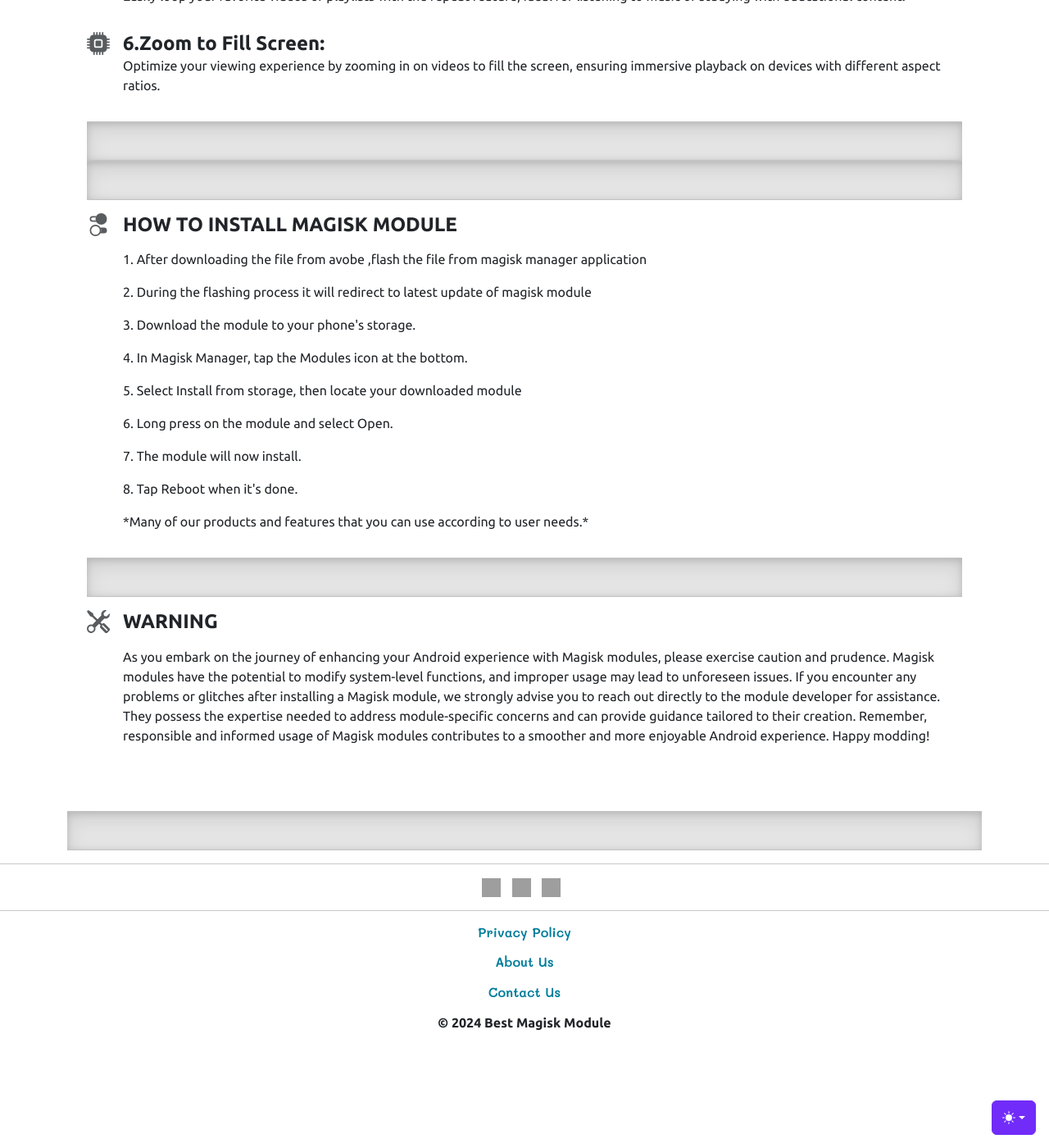
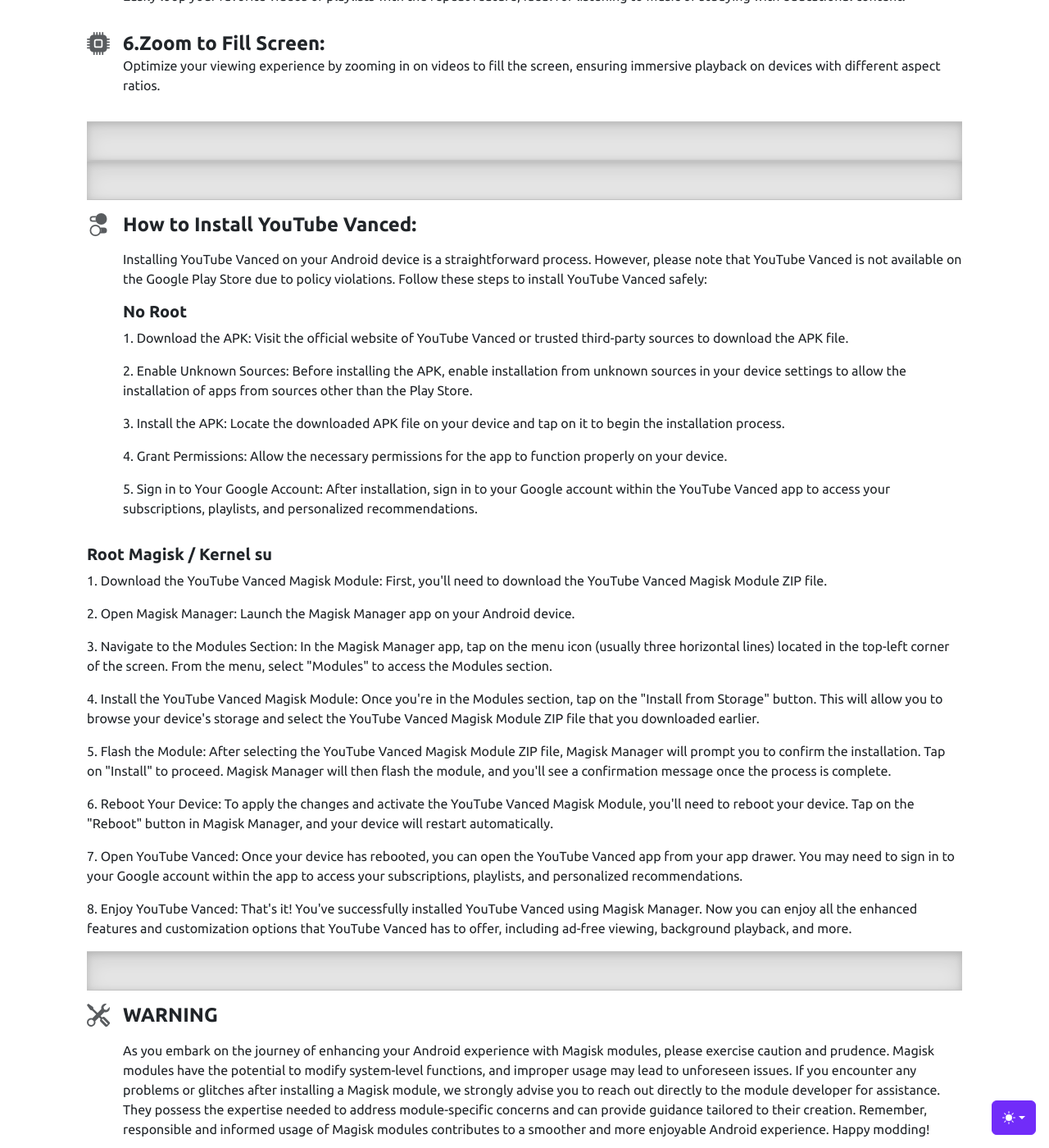
Before and after one commit to ytrevanced/ytrevanced.github.io, a Jekyll site: the page built from index.html, in a window 1280 px wide and 1400 px high, scrolled down 1487 px. Shown: the whole window at 82% size. Built offline with Jekyll 4.4.1, drawn with Linux system fonts in a browser that asks for light colours; some web fonts are replaced; grey boxes are pictures that could not be loaded.

Commit message:
Update index.html

```diff
--- a/index.html
+++ b/index.html
@@ -193,21 +193,31 @@
      <div class="col d-flex align-items-start">
         <svg class="bi text-muted flex-shrink-0 me-3" width="1.75em" height="1.75em"><use xlink:href="#toggles2"/></svg>
         <div>
-          <h3 class="fw-bold mb-0 fs-4">HOW TO INSTALL MAGISK MODULE</h3>
+          <h3 class="fw-bold mb-0 fs-4">How to Install YouTube Vanced:</h3>
           <p> </p>
-          <p>1. After downloading the file from avobe ,flash the file from magisk manager application </p>
-          <p>2. During the flashing process it will redirect to latest update of magisk module </p>
-          <p>3. Download the module to your phone's storage.</p>
-          <p>4. In Magisk Manager, tap the Modules icon at the bottom.</p>
-          <p>5. Select Install from storage, then locate your downloaded module</p>
-          <p>6. Long press on the module and select Open. </p>
-          <p>7. The module will now install. </p>
-          <p>8. Tap Reboot when it's done.</p>
-          <p>*Many of our products and features that you can use according to user needs.*</p>
+<p></p>
+<p>Installing YouTube Vanced on your Android device is a straightforward process. However, please note that YouTube Vanced is not available on the Google Play Store due to policy violations. Follow these steps to install YouTube Vanced safely:</p>
+<p> </p>
+	<h3>No Root</h3>
+          <p>1. Download the APK: Visit the official website of YouTube Vanced or trusted third-party sources to download the APK file.</p>
+          <p>2. Enable Unknown Sources: Before installing the APK, enable installation from unknown sources in your device settings to allow the installation of apps from sources other than the Play Store.</p>
+          <p>3. Install the APK: Locate the downloaded APK file on your device and tap on it to begin the installation process.</p>
+          <p>4. Grant Permissions: Allow the necessary permissions for the app to function properly on your device.</p>
+          <p>5. Sign in to Your Google Account: After installation, sign in to your Google account within the YouTube Vanced app to access your subscriptions, playlists, and personalized recommendations.</p>
         </div>
       </div>
 <p></p>
 
+
+	  <h3>Root Magisk / Kernel su</h3>
+	  <p>1. Download the YouTube Vanced Magisk Module: First, you'll need to download the YouTube Vanced Magisk Module ZIP file. </p>
+          <p>2. Open Magisk Manager: Launch the Magisk Manager app on your Android device.</p>
+          <p>3. Navigate to the Modules Section: In the Magisk Manager app, tap on the menu icon (usually three horizontal lines) located in the top-left corner of the screen. From the menu, select "Modules" to access the Modules section.</p>
+          <p>4. Install the YouTube Vanced Magisk Module: Once you're in the Modules section, tap on the "Install from Storage" button. This will allow you to browse your device's storage and select the YouTube Vanced Magisk Module ZIP file that you downloaded earlier.</p>
+          <p>5. Flash the Module: After selecting the YouTube Vanced Magisk Module ZIP file, Magisk Manager will prompt you to confirm the installation. Tap on "Install" to proceed. Magisk Manager will then flash the module, and you'll see a confirmation message once the process is complete.</p>
+	  <p>6. Reboot Your Device: To apply the changes and activate the YouTube Vanced Magisk Module, you'll need to reboot your device. Tap on the "Reboot" button in Magisk Manager, and your device will restart automatically.</p>
+	  <p>7. Open YouTube Vanced: Once your device has rebooted, you can open the YouTube Vanced app from your app drawer. You may need to sign in to your Google account within the app to access your subscriptions, playlists, and personalized recommendations.</p>
+	  <p>8. Enjoy YouTube Vanced: That's it! You've successfully installed YouTube Vanced using Magisk Manager. Now you can enjoy all the enhanced features and customization options that YouTube Vanced has to offer, including ad-free viewing, background playback, and more.</p>
   <div class="b-example-divider"></div>
 <p></p>
 
```
